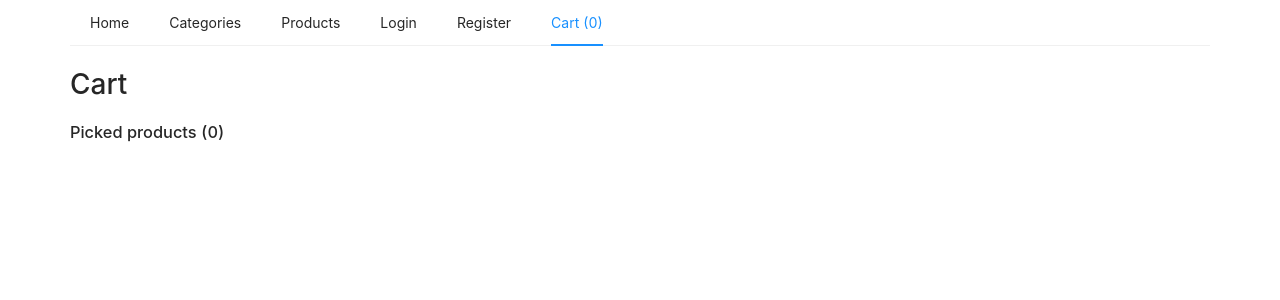
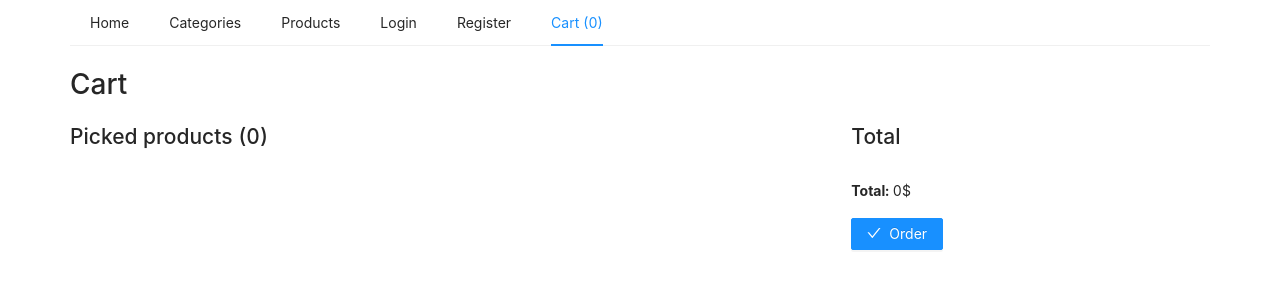
Before and after one commit to markorusic/webstore-frontend, a React (Create React App) app: page /cart in a window 1280 px wide. Shown: the top 300 px of the page. Built offline with nearby package versions, Linux system fonts and the light colour scheme.

Commit message:
cart total

```diff
--- a/src/localization/index.ts
+++ b/src/localization/index.ts
@@ -8,6 +8,8 @@ export const locale = {
   searchForCategory: 'Search for category',
   selectSort: 'Select sort type',
   cart: 'Cart',
+  total: 'Total',
+  order: 'Order',
   cartProducts: 'Picked products',
   featuredCategories: 'Featured Categories',
   featuredProducts: 'Featured Products',
--- a/src/pages/cart.tsx
+++ b/src/pages/cart.tsx
@@ -1,5 +1,5 @@
-import { CloseOutlined } from '@ant-design/icons'
-import { Button, InputNumber, Table } from 'antd'
+import { CheckOutlined, CloseOutlined } from '@ant-design/icons'
+import { Button, Col, InputNumber, Row, Table } from 'antd'
 import React from 'react'
 import { PageContainer } from '../components/customer/page-container'
 import { AsyncContainer } from '../components/shared/async-container'
@@ -14,10 +14,11 @@ export const Cart = () => {
     <PageContainer>
       <h1>{locale.cart}</h1>
 
-      <h3>
+      <Row gutter={[32, 16]}>
+        <Col sm={24} lg={16}>
+          <h2>
             {locale.cartProducts} ({cart.totalItems})
-      </h3>
-
+          </h2>
           <AsyncContainer
             data={cartProductsQuery.data}
             status={cartProductsQuery.status}
@@ -52,14 +53,18 @@ export const Cart = () => {
                     key: 'quantity',
                     render: (_, product) => {
                       const cartItem = cart.value.items.find(
-                    item => item.productId.toString() === product.id.toString()
+                        item =>
+                          item.productId.toString() === product.id.toString()
                       )
                       return (
                         <InputNumber
                           min={1}
                           defaultValue={cartItem?.quantity}
                           onChange={quantity =>
-                        cart.add(product.id, { quantity, sumQuantities: false })
+                            cart.add(product.id, {
+                              quantity,
+                              sumQuantities: false
+                            })
                           }
                         />
                       )
@@ -71,7 +76,8 @@ export const Cart = () => {
                     key: 'total',
                     render: (_, product) => {
                       const cartItem = cart.value.items.find(
-                    item => item.productId.toString() === product.id.toString()
+                        item =>
+                          item.productId.toString() === product.id.toString()
                       )
                       return (
                         product.price * (cartItem ? cartItem.quantity : 1) + '$'
@@ -94,6 +100,28 @@ export const Cart = () => {
               />
             )}
           />
+        </Col>
+
+        <Col sm={24} md={8}>
+          <h2>{locale.total}</h2>
+
+          <div className="py-16">
+            <b>Total:</b>{' '}
+            {cart.value.items.reduce((acc, item) => {
+              // TODO: make cart.byProductId
+              const product = cartProductsQuery.data?.find(
+                product => item.productId.toString() === product.id.toString()
+              )
+              return acc + item.quantity * (product ? product?.price : 0)
+            }, 0)}
+            {'$'}
+          </div>
+
+          <Button type="primary" icon={<CheckOutlined />}>
+            {locale.order}
+          </Button>
+        </Col>
+      </Row>
     </PageContainer>
   )
 }
```
Lines whose indentation alone changed are shown as unchanged.
